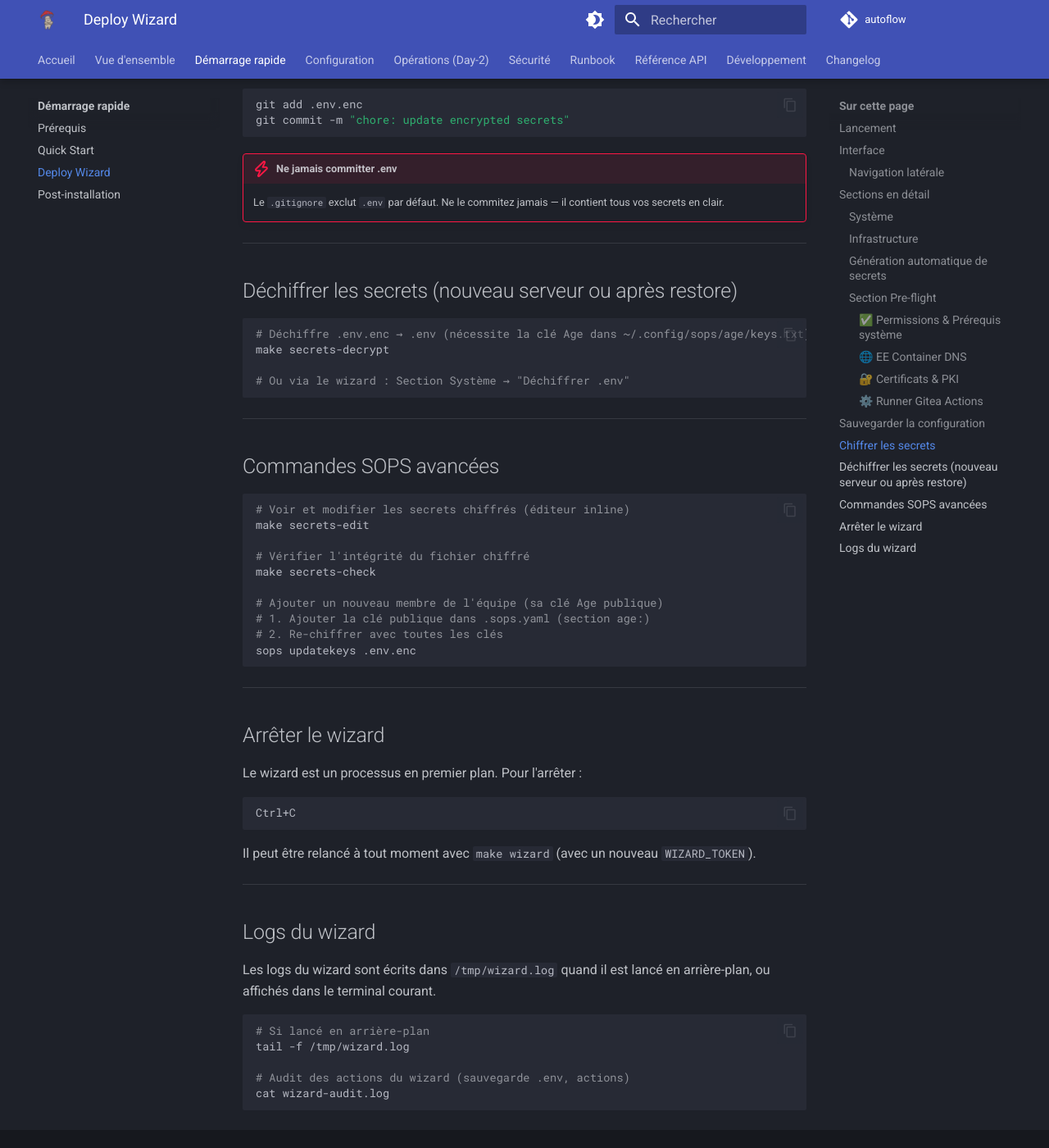
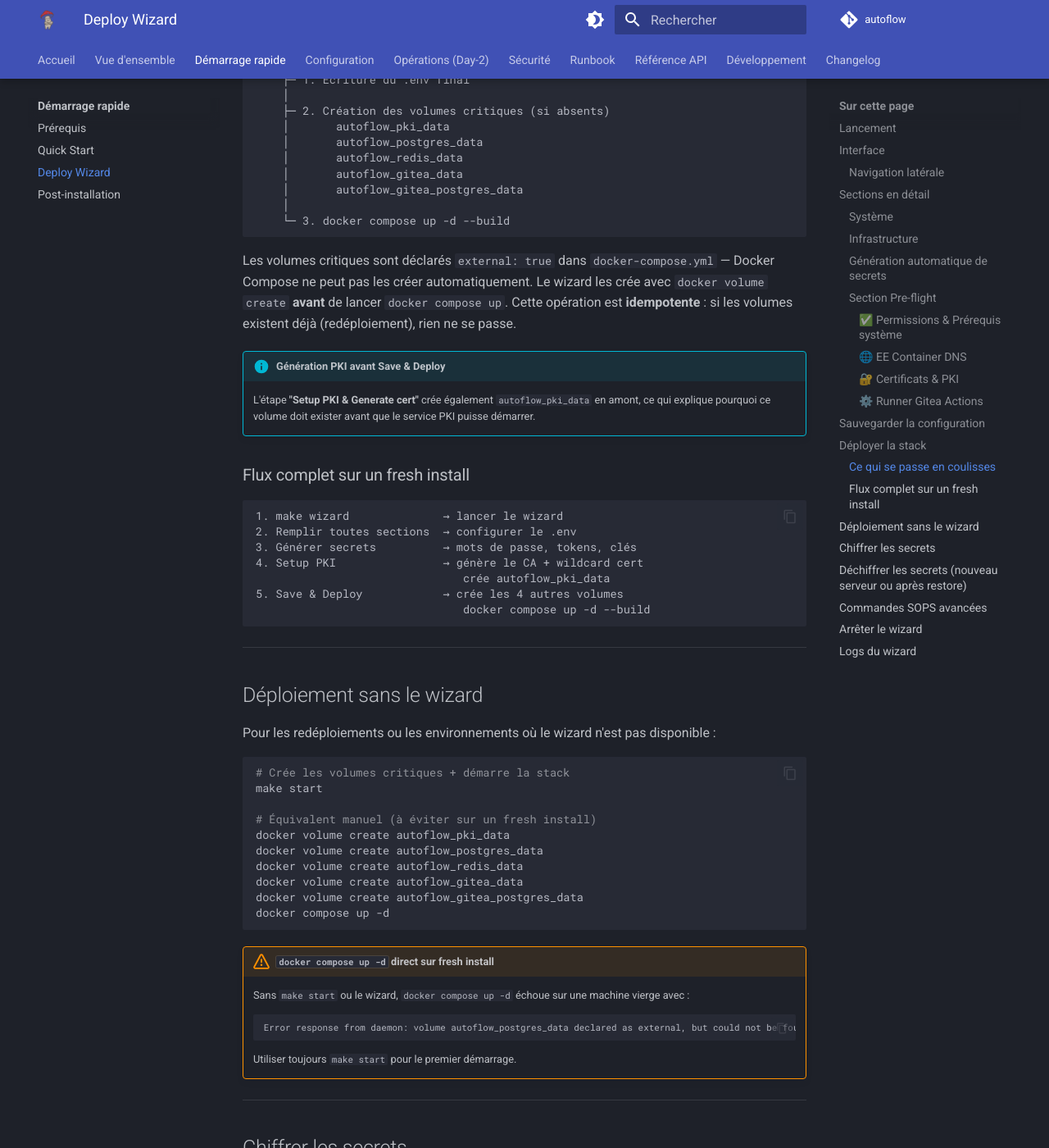
Before and after one commit to Teachmemore-Ressources/autoflow, an MkDocs documentation site: the page built from docs/getting-started/deploy-wizard.md, in a window 1280 px wide and 1400 px high, scrolled down 4633 px. Shown: the whole window at 82% size. Built offline with MkDocs 1.6.1 and Material for MkDocs 9.7.7, drawn with Linux system fonts in a browser that asks for light colours; the version menu is left out; some of the changed text lies outside the part shown.

Commit message:
docs: document volume creation flow in wizard and make start
- deploy-wizard: add "Déployer la stack" section explaining what
  Save & Deploy does step by step, including the volume creation
  phase; add "Déploiement sans le wizard" section with make start
  and the warning about raw docker compose up on fresh install
- architecture: clarify that volumes are created both by the wizard
  (Save & Deploy + PKI step) and by make start

Co-Authored-By: Claude Sonnet 4.6 <noreply@anthropic.com>

````diff
--- a/docs/getting-started/deploy-wizard.md
+++ b/docs/getting-started/deploy-wizard.md
@@ -161,6 +161,72 @@ Chaque section dispose d'un bouton **"Sauvegarder"**. La configuration est écri
 
 ---
 
+## Déployer la stack
+
+Une fois toutes les sections remplies et sauvegardées, le bouton **"Save & Deploy"** orchestre le déploiement complet.
+
+### Ce qui se passe en coulisses
+
+```
+Save & Deploy
+    │
+    ├─ 1. Écriture du .env final
+    │
+    ├─ 2. Création des volumes critiques (si absents)
+    │       autoflow_pki_data
+    │       autoflow_postgres_data
+    │       autoflow_redis_data
+    │       autoflow_gitea_data
+    │       autoflow_gitea_postgres_data
+    │
+    └─ 3. docker compose up -d --build
+```
+
+Les volumes critiques sont déclarés `external: true` dans `docker-compose.yml` — Docker Compose ne peut pas les créer automatiquement. Le wizard les crée avec `docker volume create` **avant** de lancer `docker compose up`. Cette opération est **idempotente** : si les volumes existent déjà (redéploiement), rien ne se passe.
+
+!!! info "Génération PKI avant Save & Deploy"
+    L'étape **"Setup PKI & Generate cert"** crée également `autoflow_pki_data` en amont, ce qui explique pourquoi ce volume doit exister avant que le service PKI puisse démarrer.
+
+### Flux complet sur un fresh install
+
+```
+1. make wizard              → lancer le wizard
+2. Remplir toutes sections  → configurer le .env
+3. Générer secrets          → mots de passe, tokens, clés
+4. Setup PKI                → génère le CA + wildcard cert
+                               crée autoflow_pki_data
+5. Save & Deploy            → crée les 4 autres volumes
+                               docker compose up -d --build
+```
+
+---
+
+## Déploiement sans le wizard
+
+Pour les redéploiements ou les environnements où le wizard n'est pas disponible :
+
+```bash
+# Crée les volumes critiques + démarre la stack
+make start
+
+# Équivalent manuel (à éviter sur un fresh install)
+docker volume create autoflow_pki_data
+docker volume create autoflow_postgres_data
+docker volume create autoflow_redis_data
+docker volume create autoflow_gitea_data
+docker volume create autoflow_gitea_postgres_data
+docker compose up -d
+```
+
+!!! warning "`docker compose up -d` direct sur fresh install"
+    Sans `make start` ou le wizard, `docker compose up -d` échoue sur une machine vierge avec :
+    ```
+    Error response from daemon: volume autoflow_postgres_data declared as external, but could not be found
+    ```
+    Utiliser toujours `make start` pour le premier démarrage.
+
+---
+
 ## Chiffrer les secrets
 
 Après avoir configuré et sauvegardé toutes les sections, chiffrez le fichier `.env` :
````
Also changed, not shown: docs/overview/architecture.md (+6 -1 lines).
